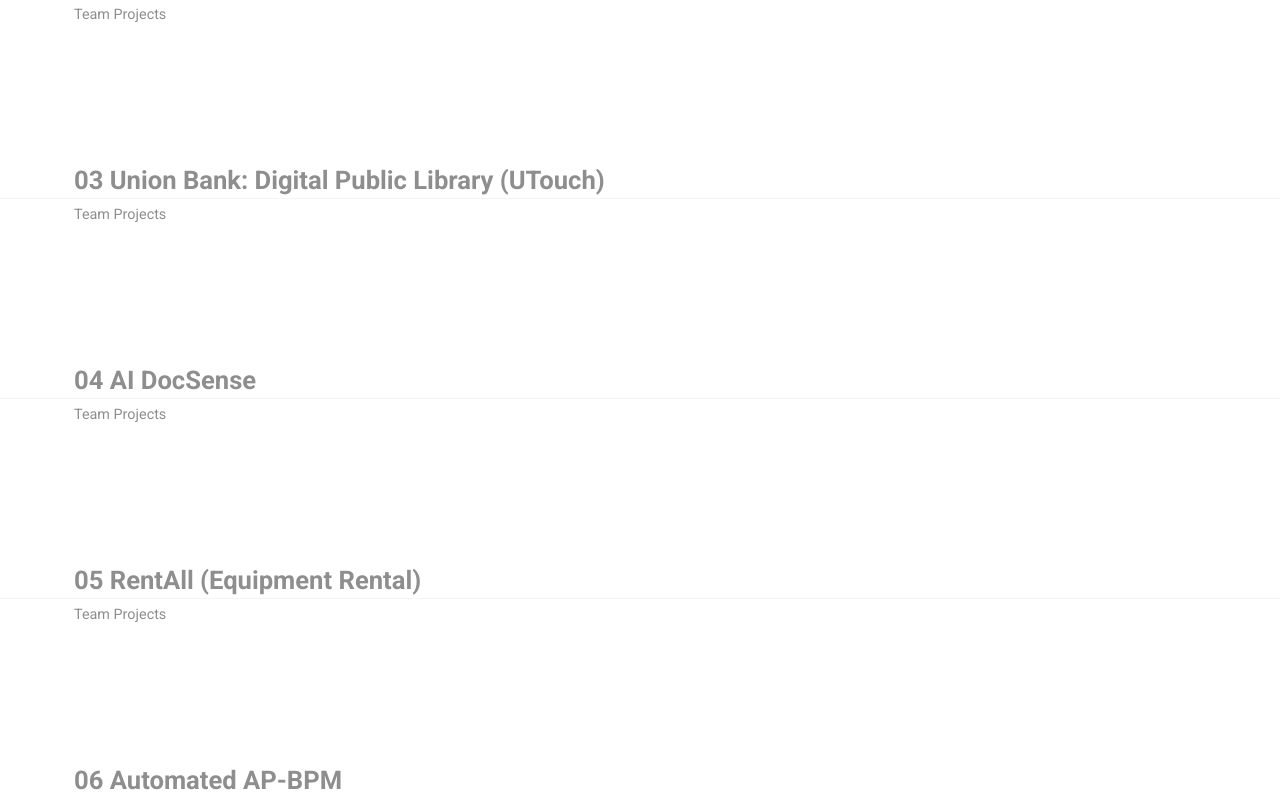
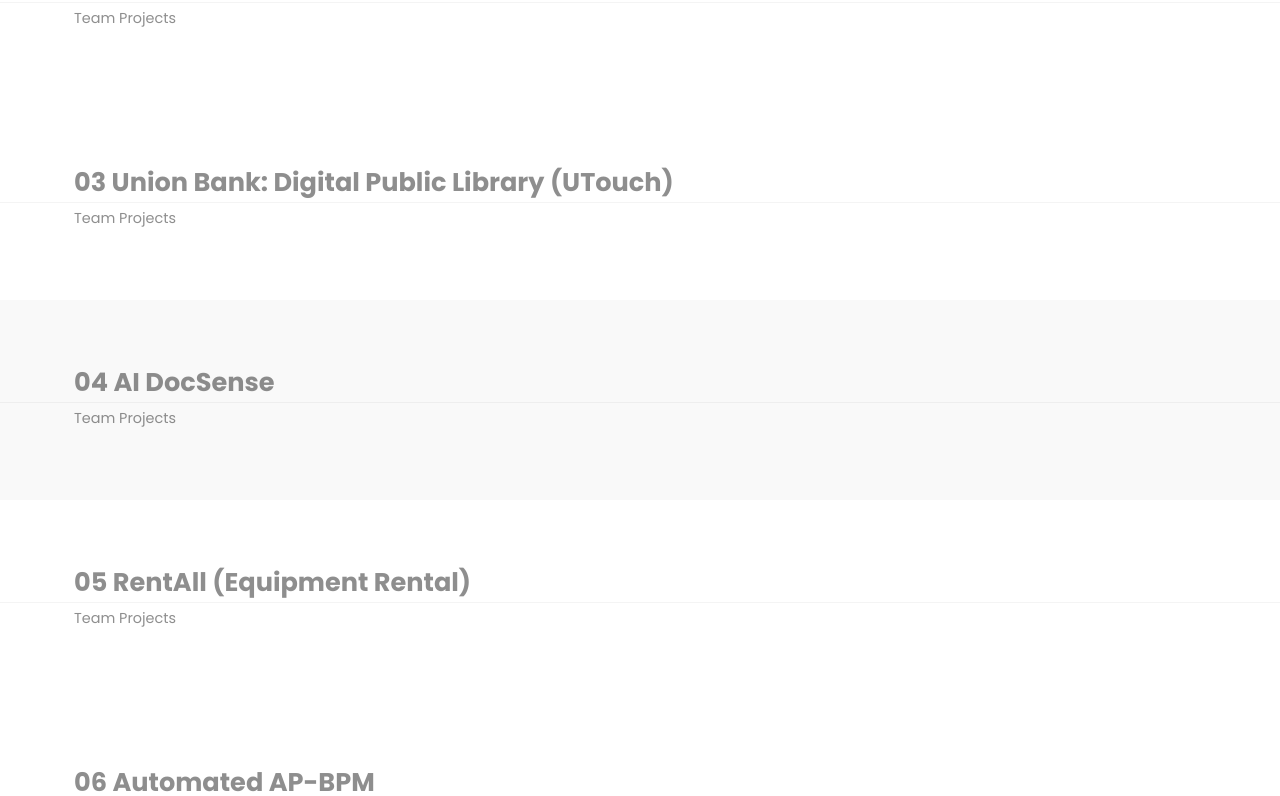
Before and after one commit to karthikshetty26/Portfolio2025, a Next.js app: page / in a window 1280 px wide. Shown: the part 2510-3306 px from the top of the page. Built offline with nearby package versions, Linux system fonts and the light colour scheme.

Commit message:
Updated font declaration

```diff
--- a/src/app/globals.css
+++ b/src/app/globals.css
@@ -7,8 +7,8 @@
   --overlay: #f9f9f9;
 
   /* Font */
-  --font-family-primary: "Poppins", sans-serif;
-  --font-family-secondary: "Roboto", sans-serif;
+  /* --font-family-primary: "Poppins", sans-serif; */
+  /* --font-family-secondary: "Roboto", sans-serif; */
 }
 
 [data-theme="dark"] {
--- a/src/app/layout.js
+++ b/src/app/layout.js
@@ -9,11 +9,13 @@ import { Poppins, Roboto } from 'next/font/google'
 const poppins = Poppins({
   subsets: ['latin'],
   weight: ["100", "200", "300", "400", "500", "600", "700", "800", "900"],
+  variable: '--font-family-primary'
 })
 
 const roboto = Roboto({
   subsets: ['latin'],
   weight: ["100", "200", "300", "400", "500", "600", "700", "800", "900"],
+  variable: '--font-family-secondary'
 })
 
 export const metadata = {
@@ -87,7 +89,7 @@ export default function RootLayout({ children }) {
         gtag('config', 'G-9J1RVTSWHQ');
         `}</Script> */}
       </head>
-      <body className={`${poppins.className} ${roboto.className}`}>
+      <body className={`${poppins.variable} ${roboto.variable}`}>
         <NavbarUi />
         {children}
       </body>
```
